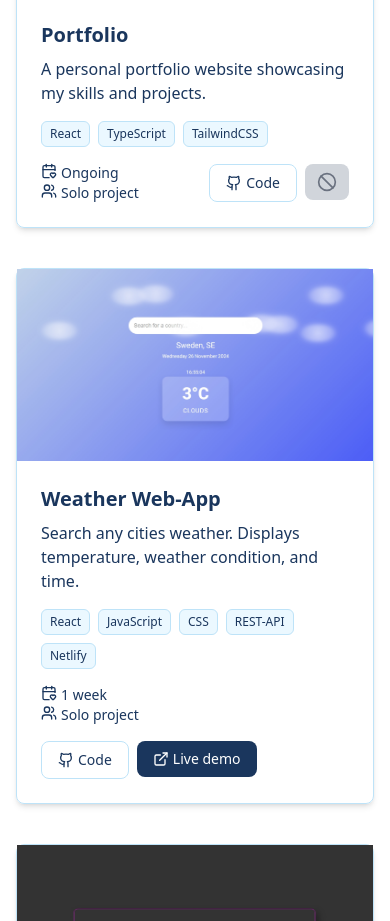
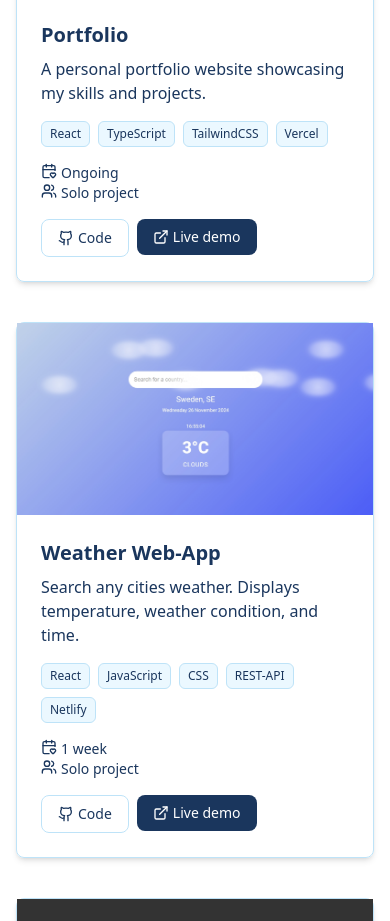
Before and after one commit to ranaaaa1234/ranasportfolionew, a React (Vite) app: page / in a window 390 px wide. Shown: the part 5080-6001 px from the top of the page. Built offline with nearby package versions, Linux system fonts and the light colour scheme.

Commit message:
changed the phone screen size, added to portfolio card

```diff
--- a/src/components/Projects.tsx
+++ b/src/components/Projects.tsx
@@ -8,10 +8,10 @@ function Projects() {
       image: "/src/assets/portfolio.jpeg",
       description:
         "A personal portfolio website showcasing my skills and projects.",
-      tech: ["React", "TypeScript", "TailwindCSS"],
+      tech: ["React", "TypeScript", "TailwindCSS", "Vercel"],
       timeline: "Ongoing",
       collab: "Solo project",
-      live: null,
+      live: "https://ranasportfolio.vercel.app/",
       code: "https://github.com/ranaaaa1234/ranasportfolionew",
 
       timelineIcon: <CalendarHeart className="w-4 h-4 text-blue-900" />,
--- a/tailwind.config.js
+++ b/tailwind.config.js
@@ -27,7 +27,7 @@ export default {
         },
       },
       screens: {
-      xs: '480px',
+      xs: '430px',
       sm: '640px',
       md: '768px',
       lg: '1024px',
```
